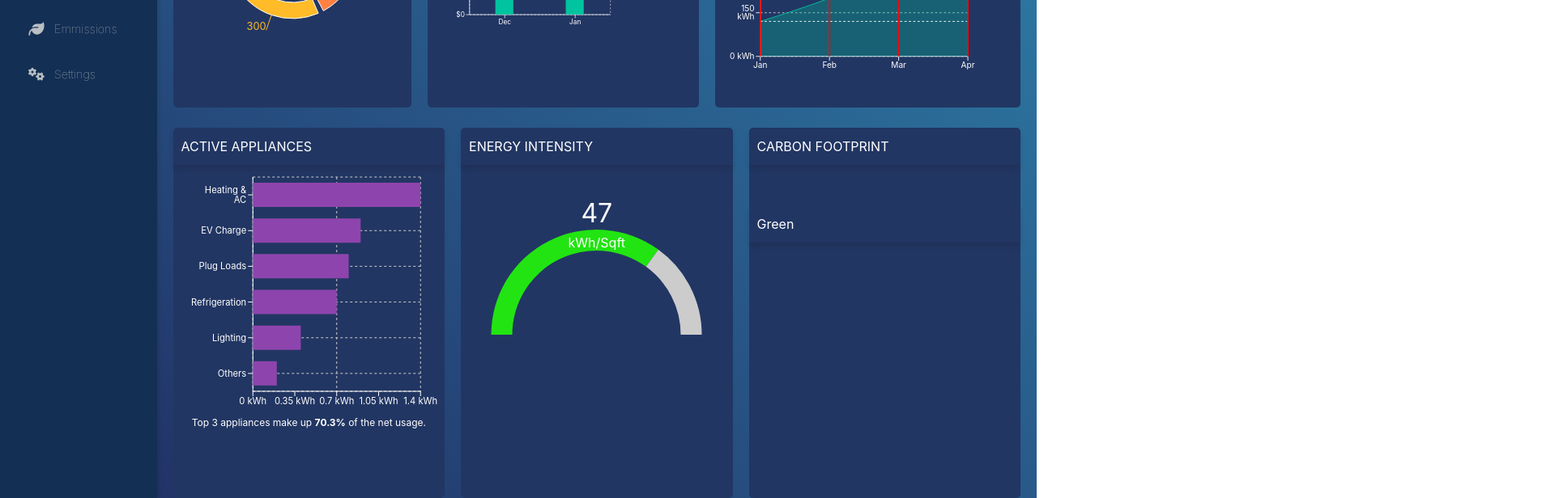
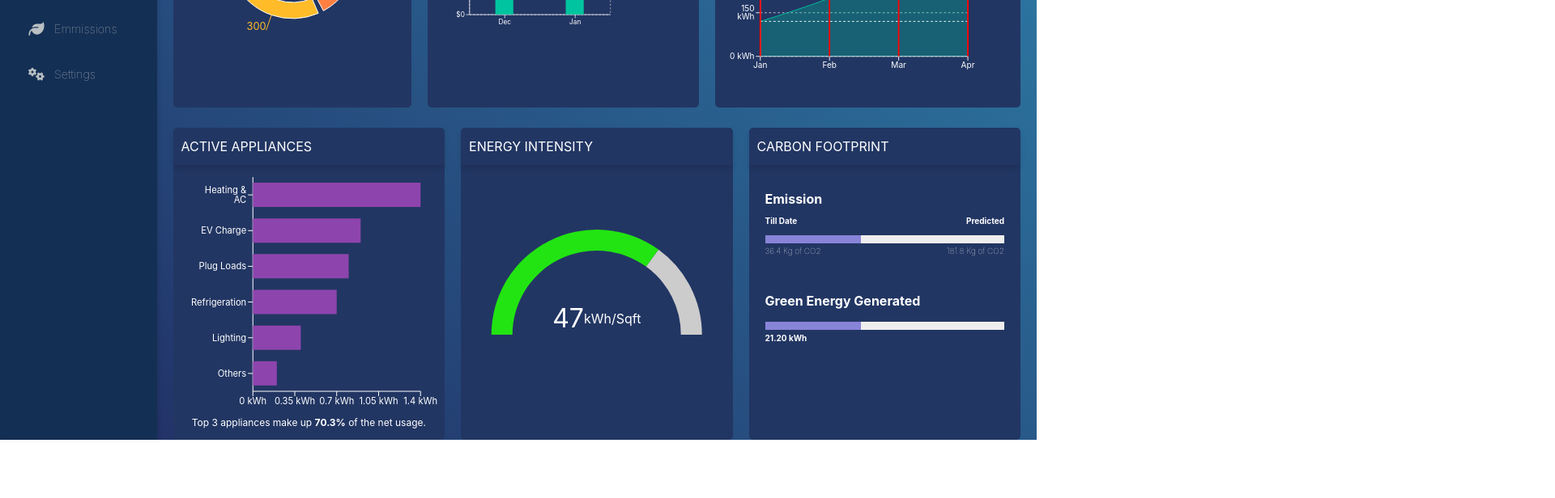
Before and after one commit to Mire-web/energy_monitoring_system, a React (Vite) app in the folder frontend/energy_monitor/: page / in a window 1280 px wide. Shown: the part 413-1029 px from the top of the page at 81% size, 1920 px wide, since content can reach past the window. After the commit the page ends 963 px from the top, so only its background shows below. Built offline with nearby package versions, Linux system fonts and the light colour scheme.

Commit message:
complete rough page look

```diff
--- a/frontend/energy_monitor/src/pages/Dashboard.jsx
+++ b/frontend/energy_monitor/src/pages/Dashboard.jsx
@@ -2,7 +2,7 @@
 import '../styles/Dashboard.css';
 
 import {
-  PieChart, Pie, Cell, LabelList,
+  PieChart, Pie, Cell,
   BarChart, Bar, XAxis, YAxis, CartesianGrid, Tooltip, Text,
   AreaChart, Area, ReferenceLine,
 //   Tooltip,
@@ -47,24 +47,24 @@ const Dashboard = () => {
     { value: 70 }, // Value displayed in the gauge
     { value: 30 }, // Remaining part of the circle
   ];
-  const progress_data = [
+  const progress_data1 = [
     {
       name: 'Emission',
       tillDate: 36.4,
       predicted: 181.8,
       tillDateLabel: '36.4 Kg of CO2',
       predictedLabel: '181.8 Kg of CO2',
-    },
-    {
-      name: 'Green Energy Generated',
-      tillDate: 21.20,
-      goal: 50,
-      tillDateLabel: '21.20 kWh',
-      goalLabel: '50 kWh',
-    },
+      value: 40,
+    }
   ];
   const guage_color = ['#22E412', '#ccc'];
   const chartValue = 47;
+//   const dummy_data = [
+//     {
+//         name: 'Energy Usage',
+//         value: 75,
+//       },
+//   ]
 
   // Colors for the pie sections
     const COLORS = ['#0088FE', '#00C49F', '#FFBB28', '#FF8042'];
@@ -205,7 +205,7 @@ const Dashboard = () => {
             <ResponsiveContainer width="100%" height={300} className={'active-appliances'}>
                 <BarChart data={appliances_data} layout="vertical" margin={{ top: 5, right: 30, left: -2, bottom:0 }}
                 style={{ width: '100%'}}>
-                    <CartesianGrid strokeDasharray="3 3" stroke="#ccc" />
+                    {/* <CartesianGrid strokeDasharray="3 3" stroke="#ccc" /> */}
                     <XAxis type="number" tickFormatter={(value) => `${value} kWh`} stroke="white" />
                     <YAxis type="category" dataKey="name" width={100} stroke="white" />
                     <Tooltip />
@@ -252,48 +252,59 @@ const Dashboard = () => {
                         ))}
                     </Pie>
                 </PieChart>
+                <div style={{ display:'flex', marginTop: '0', fontSize: '12px', color: '#ffffff',
+                   }}
+                    className='guage-value'>
+                    <p style={{ fontSize: '2rem', margin: '0' }}>{chartValue}</p>
+                    <p style={{ fontSize: '1rem', margin: '0' }}>kWh/Sqft</p>
+                </div>
             </ResponsiveContainer>
-            <div style={{ marginTop: '0', fontSize: '12px', color: '#ffffff',
-                textAlign: 'center', position: 'relative', top: '-38vh'}}>
-                <p style={{ fontSize: '2rem', margin: '0' }}>{chartValue}</p>
-                <p style={{ fontSize: '1rem', margin: '0' }}>kWh/Sqft</p>
-            </div>
         </section>
         {/* Carbon Footprint */}
-        <section className='metric-card'>
+        <section className='metric-card progress-card'>
             <div className='title'>
                 <h4>CARBON FOOTPRINT</h4>
             </div>
-            <ResponsiveContainer width="100%" height={50}  className={'progress-chart1'}>
-                <BarChart width={500} height={50} data={[progress_data[0]]} margin={{ top: 0, right: 0, left: 0, bottom: 0, }}
-                layout="horizontal">
-                    <XAxis type="number" hide />
-                    <YAxis type="category" dataKey="name" hide />
+
+            <ResponsiveContainer width="100%" height={20}  className={'progress-chart1'}>
+                <div className='emission-info'>
+                    <p>{progress_data1[0]['name']}</p>
+                    <div className='emission-info-labels'>
+                        <p>Till Date</p>
+                        <p>Predicted</p>
+                    </div>
+                </div>
+                <BarChart data={progress_data1} layout="vertical"
+                margin={{top: 0, bottom: 5,}} style={{ marginTop: '0px', marginBottom: '0px',
+                    padding: '0px',
+                }}>
+                    <XAxis type="number" domain={[0, 100]} hide/>
+                    <YAxis dataKey="name" type="category" width={10} hide/>
                     <Tooltip />
-                    <Bar dataKey="tillDate" fill="#8884d8" barSize={30} background={{ fill: '#eee' }}>
-                    <LabelList dataKey="tillDateLabel" position="insideRight" fill="white" />
-                    </Bar>
-                    <Bar dataKey="predicted" fill="rgba(136, 132, 216, 0.3)" barSize={30}>
-                    <LabelList dataKey="predictedLabel" position="insideRight" fill="white" />
-                    </Bar>
+                    <Bar dataKey="value" fill="#8884d8" background={{ fill: '#eee' }}
+                    barSize={10}/>
                 </BarChart>
-            </ResponsiveContainer>
-            <div className='title'>
-                <h4>Green </h4>
-            </div>
-            <ResponsiveContainer width="100%" height={50}  className={'progress-chart2'}>
-                <BarChart width={500} height={50} data={[progress_data[1]]} margin={{ top: 0, right: 0, left: 0, bottom: 0, }}
-                layout="horizontal">
-                    <XAxis type="number" hide />
-                    <YAxis type="category" dataKey="name" hide />
+                <div className='emission-info-values'>
+                    <p>{progress_data1[0]['tillDateLabel']}</p>
+                    <p>{progress_data1[0]['predictedLabel']}</p>
+                </div>
+
+                <div className='emission-info2'>
+                    <p>Green Energy Generated</p>
+                </div>
+                <BarChart data={progress_data1} layout="vertical"
+                margin={{top: 0, bottom: 0,}} style={{ marginTop: '-15px', marginBottom: '0px',
+                    padding: '0px',
+                }}>
+                    <XAxis type="number" domain={[0, 100]} hide/>
+                    <YAxis dataKey="name" type="category" width={10} hide/>
                     <Tooltip />
-                    <Bar dataKey="tillDate" fill="#2ECC71" barSize={30} background={{ fill: '#eee' }}>
-                    <LabelList dataKey="tillDateLabel" position="insideRight" fill="white" />
-                    </Bar>
-                    <Bar dataKey="goal" fill="rgba(46, 204, 113, 0.3)" barSize={30}>
-                    <LabelList dataKey="goalLabel" position="insideRight" fill="white" />
-                    </Bar>
+                    <Bar dataKey="value" fill="#8884d8" background={{ fill: '#eee' }}
+                    barSize={10}/>
                 </BarChart>
+                <div className='emission-info-values2'>
+                    <p>21.20 kWh</p>
+                </div>
             </ResponsiveContainer>
         </section>
     </div>
```
